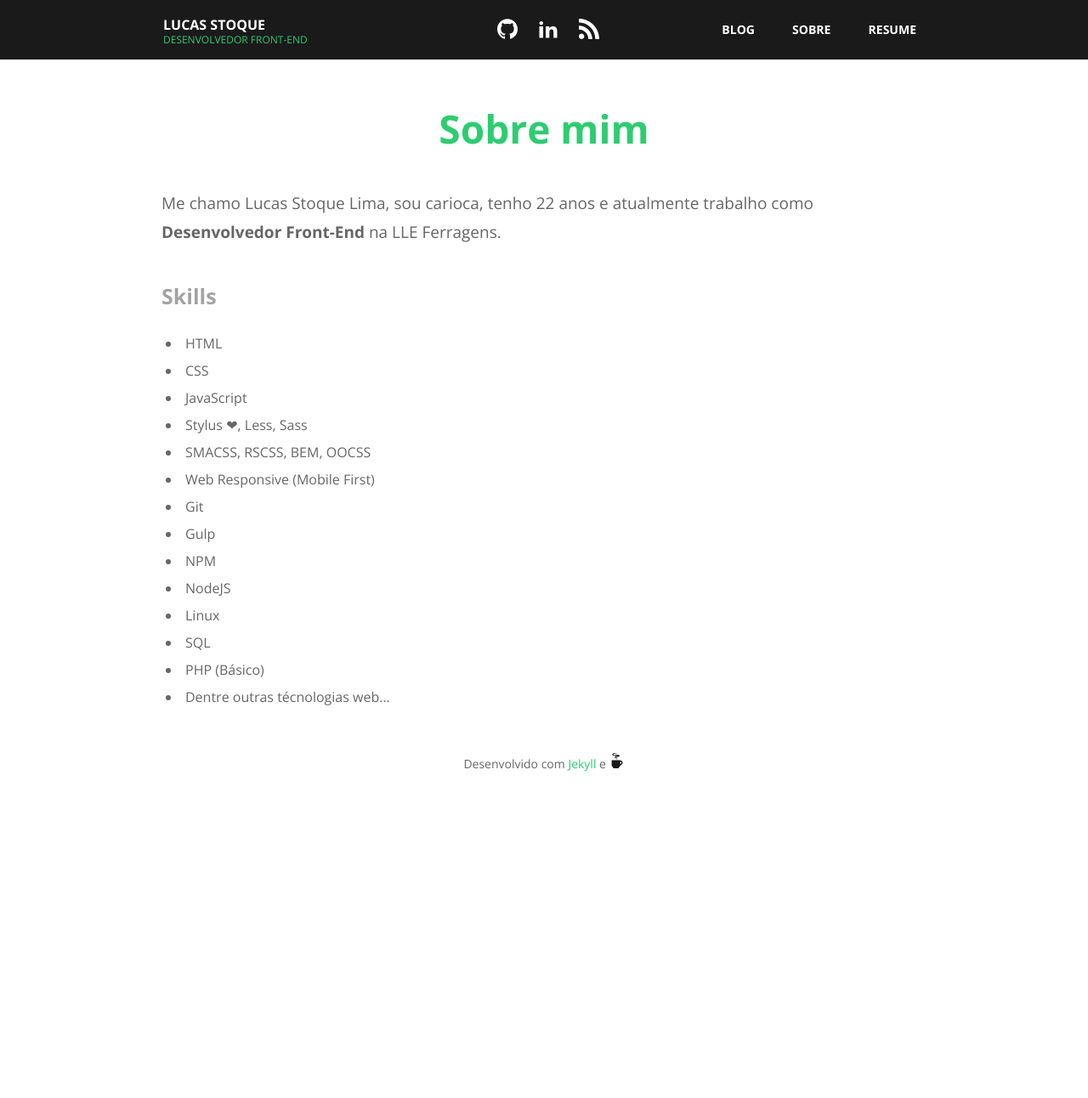
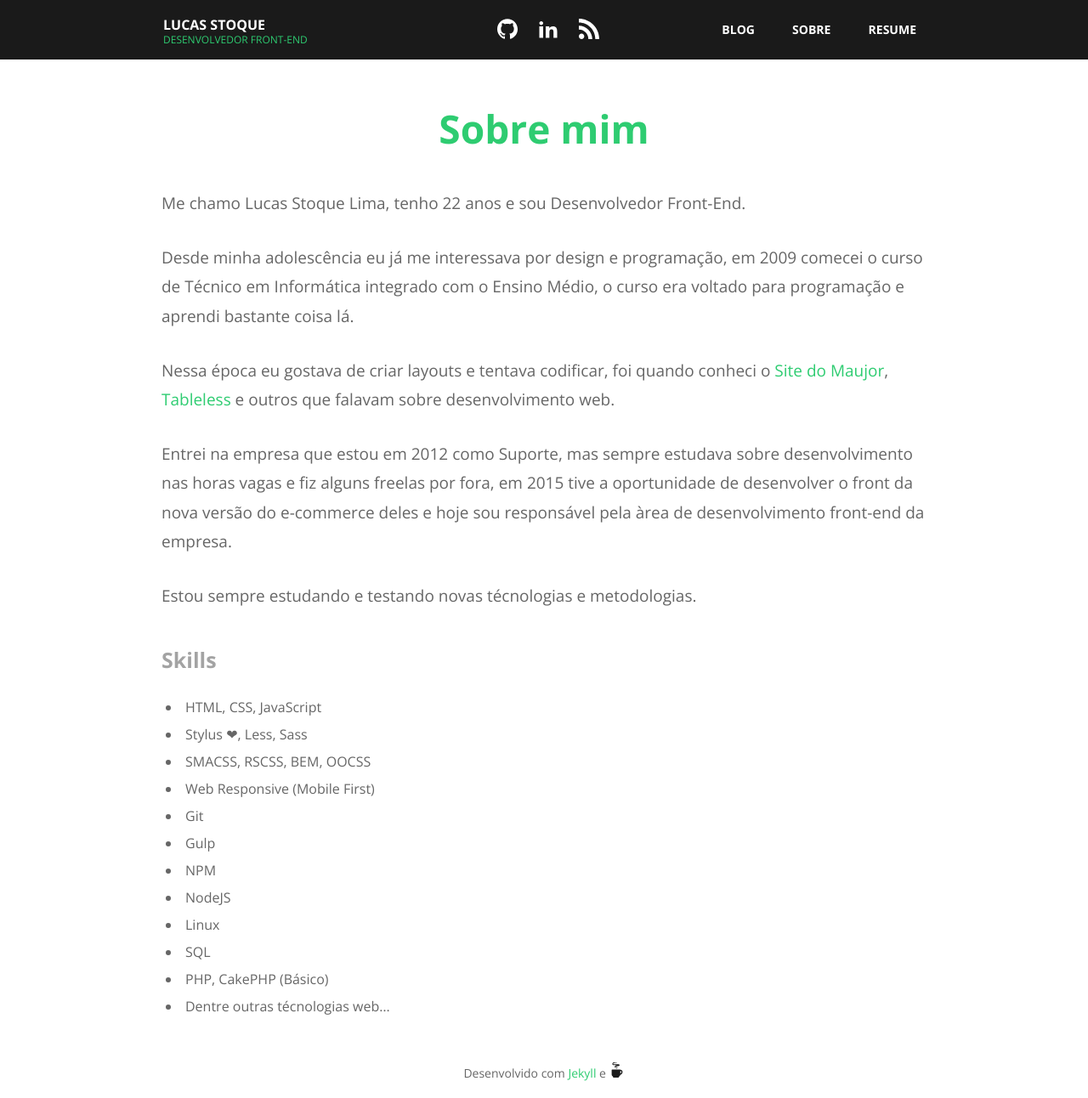
Before and after one commit to stoque/stoque.github.io, a Jekyll site: the page built from about.md, in a window 1280 px wide. Shown: the whole page at 85% size. Built offline with Jekyll 4.4.1, drawn with Linux system fonts in a browser that asks for light colours; before the commit the page ends 928 px from its top, so only the background shows below that.

Commit message:
Update about me page

```diff
--- a/about.md
+++ b/about.md
@@ -6,13 +6,18 @@ date:   2016-05-24 12:00:46 -0300
 description: "Um pouco sobre mim."
 ---
 
-Me chamo Lucas Stoque Lima, sou carioca, tenho 22 anos e atualmente trabalho como **Desenvolvedor Front-End** na LLE Ferragens.
+Me chamo Lucas Stoque Lima, tenho 22 anos e sou Desenvolvedor Front-End.
 
+Desde minha adolescência eu já me interessava por design e programação, em 2009 comecei o curso de Técnico em Informática integrado com o Ensino Médio, o curso era voltado para programação e aprendi bastante coisa lá.
+
+Nessa época eu gostava de criar layouts e tentava codificar, foi quando conheci o [Site do Maujor](http://www.maujor.com/), [Tableless](http://tableless.com.br/) e outros que falavam sobre desenvolvimento web.
+
+Entrei na empresa que estou em 2012 como Suporte, mas sempre estudava sobre desenvolvimento nas horas vagas e fiz alguns freelas por fora, em 2015 tive a oportunidade de desenvolver o front da nova versão do e-commerce deles e hoje sou responsável pela àrea de desenvolvimento front-end da empresa.
+
+Estou sempre estudando e testando novas técnologias e metodologias.
 
 ### Skills
-* HTML
-* CSS
-* JavaScript
+* HTML, CSS, JavaScript
 * Stylus ❤, Less, Sass
 * SMACSS, RSCSS, BEM, OOCSS
 * Web Responsive (Mobile First)
@@ -22,5 +27,5 @@ Me chamo Lucas Stoque Lima, sou carioca, tenho 22 anos e atualmente trabalho com
 * NodeJS
 * Linux
 * SQL
-* PHP (Básico)
+* PHP, CakePHP (Básico)
 * Dentre outras técnologias web...
--- a/gulpfile.js
+++ b/gulpfile.js
@@ -37,7 +37,7 @@ path = {
  */
 gulp.task('jekyll-build', function (done) {
     browserSync.notify(messages.jekyllBuild);
-    return cp.spawn('jekyll', ['build'], {stdio: 'inherit'})
+    return cp.spawn('jekyll.bat', ['build'], {stdio: 'inherit'})
         .on('close', done);
 });
 
```
